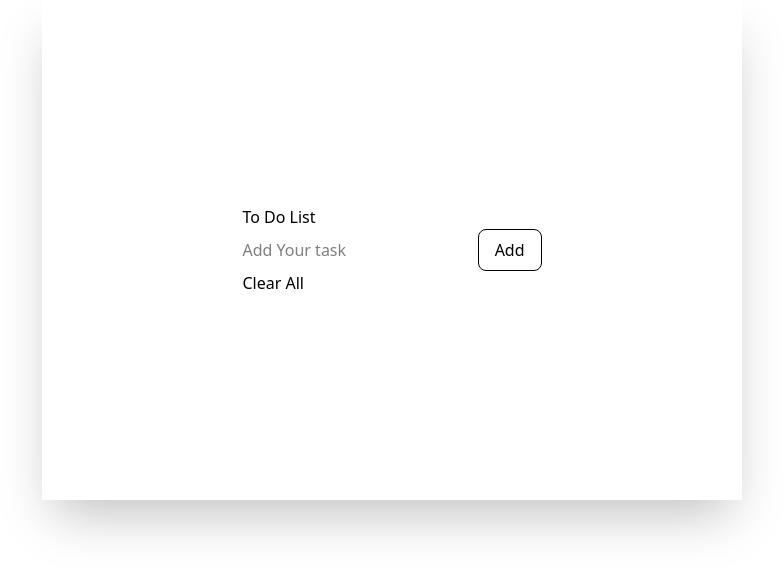
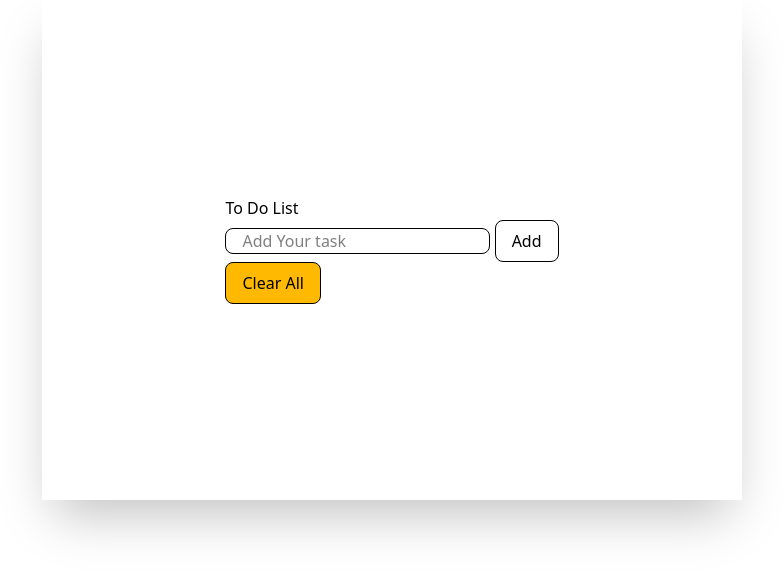
Before and after one commit to MANIZABAYO-Elie/To-Do-List, a website: page index.html in a window 1280 px wide. Shown: the whole page, without its empty margins (248-1031 px from the left). Drawn offline with Linux system fonts and the light colour scheme.

Commit message:
file committed

```diff
--- a/index.html
+++ b/index.html
@@ -11,11 +11,11 @@
         <div class="block">
             <h1>To Do List</h1>
         <div class="taskInput ">
-            <input type="text" id="taskInput" placeholder="Add Your task">
+            <input type="text" id="taskInput" placeholder="Add Your task" class="border-1 rounded-[8px] px-4">
             <button id="addButton" class=" border black  rounded-lg px-4 py-2">Add</button>
         </div>
         <ul id="taskList"></ul>
-        <button id="clearAllTask">Clear All</button>
+        <button id="clearAllTask" class="border purple bg-amber-400  rounded-lg px-4 py-2">Clear All</button>
 
         </div>
      </div>
```
Also changed, not shown: src/output.css.
